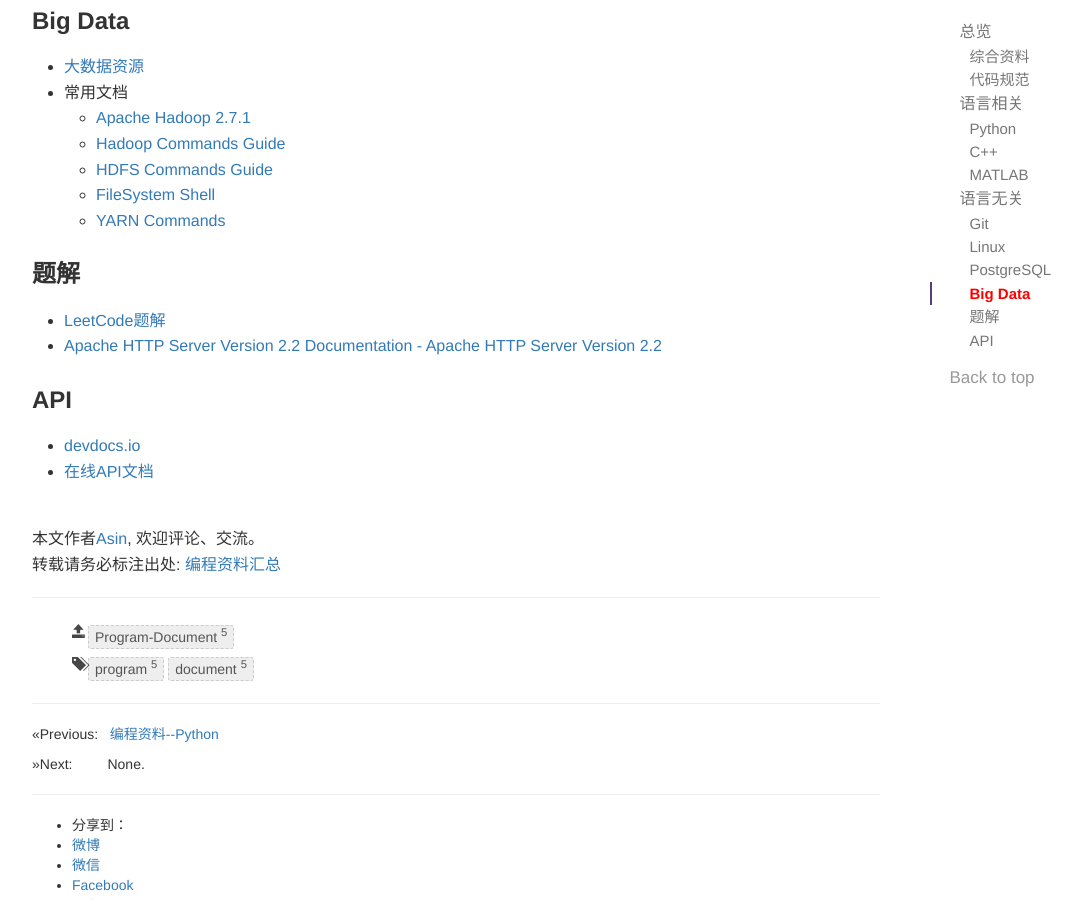
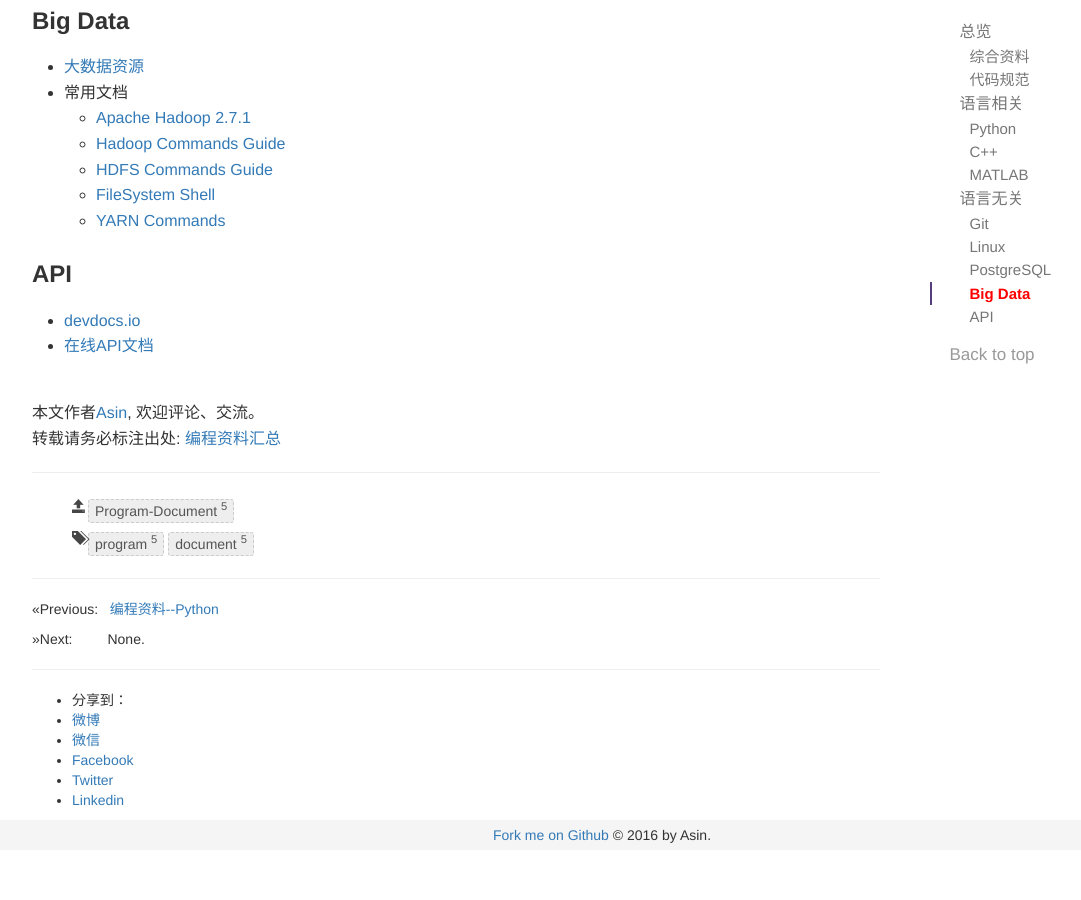
Before and after one commit to asin929/asin929.github.io, a Jekyll site: the page built from _posts/Program-Document/2016-4-9-编程资料汇总.md, in a window 1280 px wide and 900 px high, scrolled down 1310 px. Shown: the whole window, without its empty margins (38-1119 px from the left). Built offline with Jekyll 4.4.1, drawn with Linux system fonts in a browser that asks for light colours; comment, search, counter and statistics services are not loaded; after the commit the page ends 2160 px from its top, so only the background shows below that.

Commit message:
Update 2016-4-9-编程资料汇总.md

```diff
--- a/_posts/Program-Document/2016-4-9-编程资料汇总.md
+++ b/_posts/Program-Document/2016-4-9-编程资料汇总.md
@@ -64,9 +64,6 @@ tags : [program, document]
 
 
 
-### 题解
-+ [LeetCode题解](https://www.gitbook.com/book/siddontang/leetcode-solution/details)
-+ [Apache HTTP Server Version 2.2 Documentation - Apache HTTP Server Version 2.2](http://httpd.apache.org/docs/2.2/)
 
 ### API
 + [devdocs.io](http://devdocs.io/)
```
